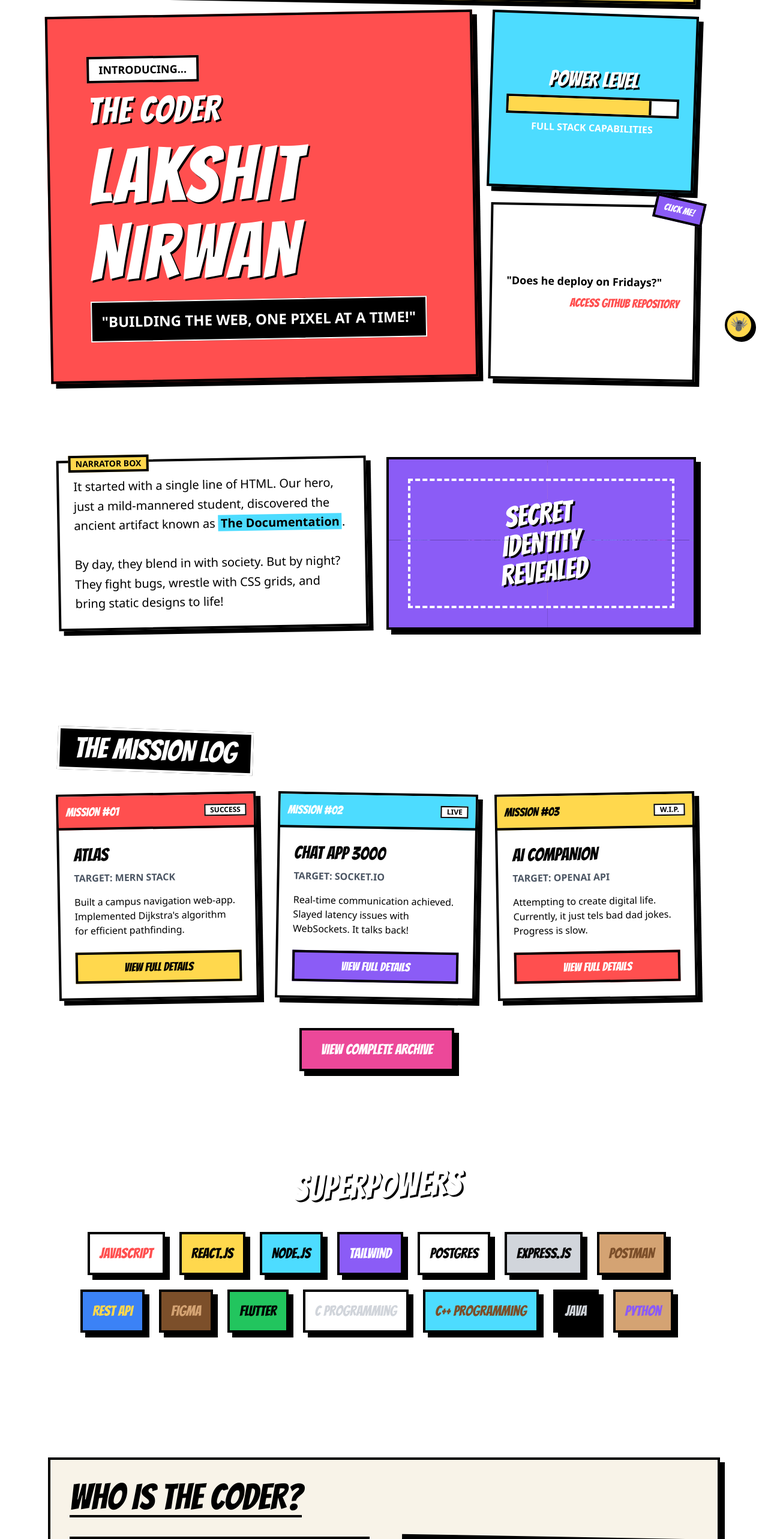
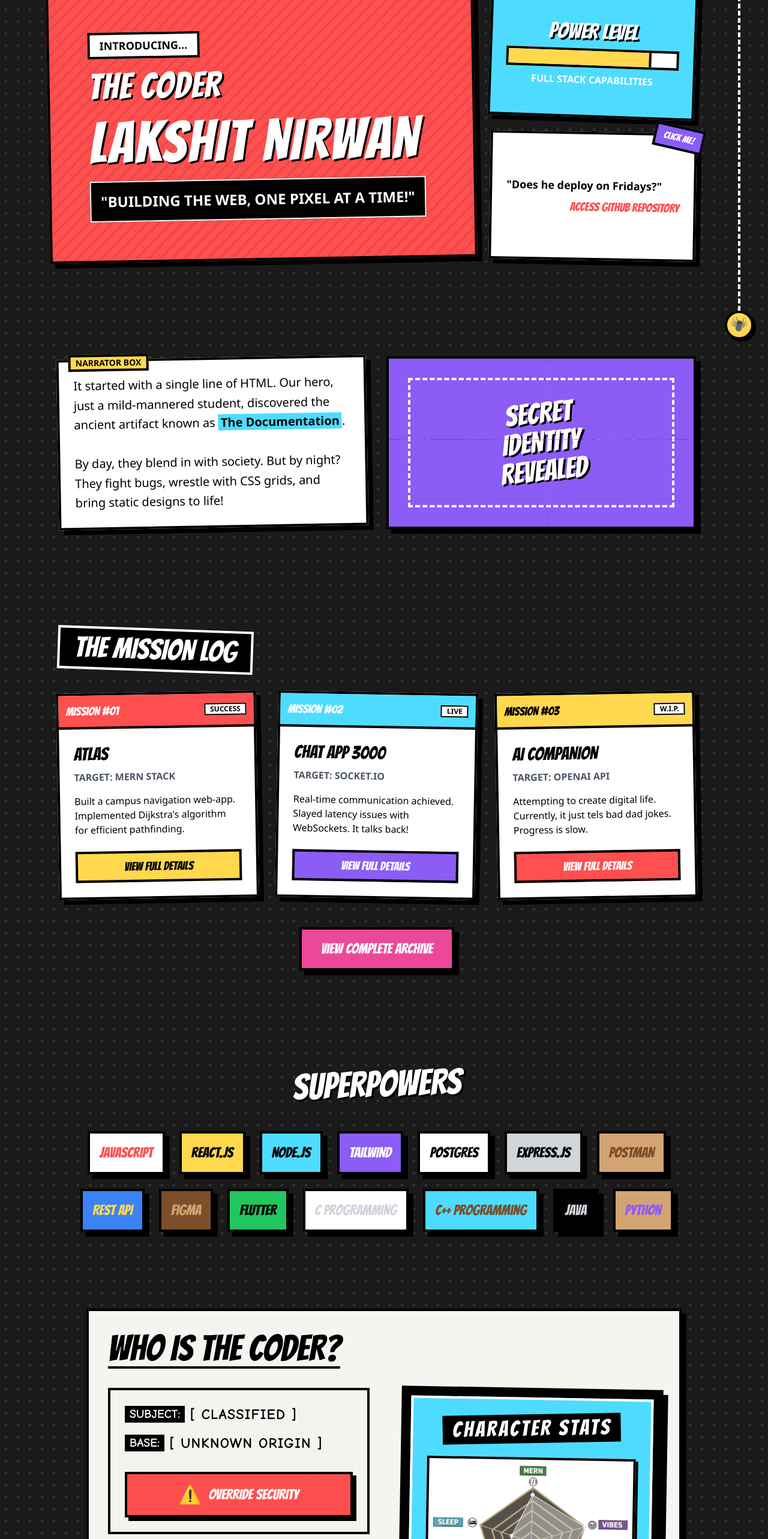
Before and after one commit to LakshitNirwan/Portfolio, a React (Vite) app: page / in a window 1280 px wide. Shown: the part 234-2800 px from the top of the page at 60% size. Built offline with nearby package versions, Linux system fonts and the light colour scheme.

Commit message:
Add final changes

```diff
--- a/src/sections/About.tsx
+++ b/src/sections/About.tsx
@@ -71,7 +71,7 @@ export default function About({
             initial={{ opacity: 0, x: 20 }}
             whileInView={{ opacity: 1, x: 0 }}
             viewport={{ once: true }}
-            className="pt-32 w-full max-w-6xl mx-auto p-4 flex flex-col relative z-10"
+            className="pt-12 w-full max-w-5xl mx-auto p-4 flex flex-col relative z-10"
           >
             <div className="bg-comic-paper border-4 border-black p-8 shadow-comic relative overflow-hidden mb-16">
               <h1 className="font-display text-3xl sm:text-4xl md:text-5xl lg:text-6xl mb-8 border-b-4 border-black inline-block">
--- a/src/sections/Home.tsx
+++ b/src/sections/Home.tsx
@@ -47,7 +47,7 @@ export default function Home({
       id="home"
       initial={{ opacity: 0 }}
       animate={{ opacity: 1 }}
-      className="pt-24 max-w-6xl mx-auto px-4 w-full"
+      className="pt-6 max-w-6xl mx-auto px-4 w-full"
     >
       <div className="flex justify-end w-full mb-8 z-10 relative pr-10">
         <button
@@ -151,7 +151,7 @@ export default function Home({
                 <br />
               </h2>
 
-              <h1 className="font-display text-5xl sm:text-6xl md:text-7xl lg:text-9xl text-white text-shadow leading-none tracking-wide mb-4">
+              <h1 className="font-display text-xl sm:text-6xl md:text-7xl lg:text-8xl text-white text-shadow leading-none tracking-wide mb-4">
                 LAKSHIT NIRWAN
               </h1>
 
--- a/src/sections/Work.tsx
+++ b/src/sections/Work.tsx
@@ -53,7 +53,7 @@ export default function Works({
         </div>
       </div>
       <div className="flex justify-center mt-10">
-        <p className="font-display text-xl text-center">
+        <p className="font-display text-3xl text-center text-white">
           CLICK ANY PANEL TO OPEN CASE FILE
         </p>
       </div>
--- a/src/styles/comic.css
+++ b/src/styles/comic.css
@@ -1,71 +1,128 @@
-.no-scroll {
-  overflow: hidden;
+/* --- SMOOTH SCROLLING --- */
+html {
+  scroll-behavior: smooth;
 }
 
-.shadow-comic {
-  box-shadow: 8px 8px 0px 0px #000;
+/* --- BACKGROUND & SCROLLBAR --- */
+body {
+  background-color: #1a1a1a;
+  background-image: radial-gradient(#333 15%, transparent 16%);
+  background-size: 20px 20px;
+  -ms-overflow-style: none;
+  scrollbar-width: none;
 }
 
-.text-shadow {
-  text-shadow: 3px 3px 0px #000;
+::-webkit-scrollbar {
+  display: none;
 }
 
+/* --- BUBBLE EFFECTS --- */
 .bubble {
   position: relative;
-  border: 4px solid black;
-  border-radius: 999px;
+  background: #fff;
+  border: 3px solid #000;
 }
 
 .bubble::after {
   content: "";
   position: absolute;
-  bottom: -18px;
-  left: 40px;
-  width: 25px;
-  height: 25px;
-  background: white;
-  border-right: 4px solid black;
-  border-bottom: 4px solid black;
-  transform: rotate(45deg);
+  bottom: -20px;
+  left: 20%;
+  border-width: 20px 20px 0;
+  border-style: solid;
+  border-color: #000 transparent;
+  display: block;
+  width: 0;
 }
 
-.modal-inner {
-  max-height: 90vh;
-  overflow-y: auto;
-
-  scrollbar-width: none;
-  -ms-overflow-style: none;
+.bubble::before {
+  content: "";
+  position: absolute;
+  bottom: -14px;
+  left: 22%;
+  border-width: 16px 16px 0;
+  border-style: solid;
+  border-color: #fff transparent;
+  display: block;
+  width: 0;
+  z-index: 1;
 }
 
-.modal-inner::-webkit-scrollbar {
-  display: none;
+/* --- SHARED STYLES --- */
+.text-shadow {
+  text-shadow: 3px 3px 0px #000;
 }
 
-.works-grid {
-  position: relative;
+.stripes {
+  background-image: linear-gradient(
+    135deg,
+    #000 10%,
+    transparent 10%,
+    transparent 50%,
+    #000 50%,
+    #000 60%,
+    transparent 60%,
+    transparent 100%
+  );
+  background-size: 20px 20px;
+  opacity: 0.1;
 }
 
-@media (max-width: 640px) {
-  .works-grid {
-    aspect-ratio: 3/4;
-  }
+.belt-stripes {
+  background-image: repeating-linear-gradient(
+    90deg,
+    transparent,
+    transparent 2px,
+    rgba(0, 0, 0, 0.1) 2px,
+    rgba(0, 0, 0, 0.1) 4px
+  );
 }
 
-@media (max-width: 640px) {
-  .spider-tracker {
-    width: 8px !important;
-    right: 4px !important;
-  }
-
-  .spider-icon {
-    width: 2rem !important;
-    height: 2rem !important;
-  }
+.no-scroll {
+  overflow: hidden;
 }
 
-@media (max-width: 500px) {
-  .contact-btn-group {
-    flex-direction: column;
-    align-items: stretch;
-  }
+/* --- WORKS COMIC TEXTURES --- */
+
+.halftone-gray {
+  background-image: radial-gradient(circle, #555 1px, transparent 1.5px);
+  background-size: 8px 8px;
 }
+
+.halftone-color {
+  background-image: radial-gradient(
+    circle,
+    rgba(0, 0, 0, 0.3) 1px,
+    transparent 1.5px
+  );
+  background-size: 8px 8px;
+}
+
+.dots-gray {
+  background-image: radial-gradient(#aaa 1px, transparent 1px);
+  background-size: 10px 10px;
+}
+
+.dots-color {
+  background-image: radial-gradient(
+    rgba(255, 255, 255, 0.4) 1px,
+    transparent 1px
+  );
+  background-size: 10px 10px;
+}
+
+.sunburst-gray {
+  background: repeating-conic-gradient(
+    from 0deg,
+    #666 0deg 15deg,
+    #777 15deg 30deg
+  );
+}
+
+.sunburst-color {
+  background: repeating-conic-gradient(
+    from 0deg,
+    rgba(0, 0, 0, 0.1) 0deg 15deg,
+    transparent 15deg 30deg
+  );
+}
--- a/tailwind.config.js
+++ b/tailwind.config.js
@@ -7,6 +7,25 @@ export default {
 
   theme: {
     extend: {
+      boxShadow: {
+      comic: "8px 8px 0px 0px rgba(0,0,0,1)",
+      },
+
+    backgroundImage: {
+      "halftone-gray":
+        "radial-gradient(circle, #555 1px, transparent 1.5px)",
+      "halftone-color":
+        "radial-gradient(circle, rgba(0,0,0,0.3) 1px, transparent 1.5px)",
+      "dots-gray":
+        "radial-gradient(#aaa 1px, transparent 1px)",
+      "dots-color":
+        "radial-gradient(rgba(255,255,255,0.4) 1px, transparent 1px)",
+    },
+
+    backgroundSize: {
+      halftone: "8px 8px",
+      dots: "10px 10px",
+    },
       colors: {
         comic: {
           red: "#FF4F4F",
@@ -24,9 +43,12 @@ export default {
           brown: "#7C4F2A",
         },
 
-        newpurple: "#5B3DF5",
-        newyellow: "#FCD34D",
-        newpink: "#F472B6",
+        "comic-paper": "#f4f4f0",
+newpurple: "#2e0457",
+newyellow: "#fcf008",
+newbrown: "#733205",
+newpink: "#db5a9f",
+comicdpurp: "#21023b",
       },
 
       fontFamily: {
```
